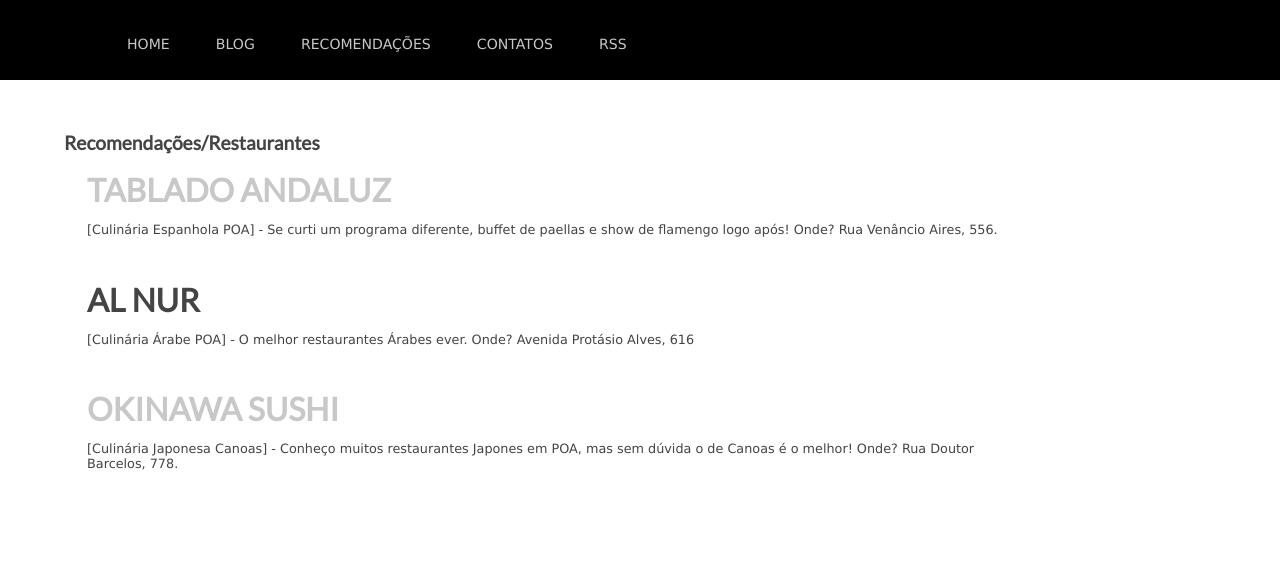
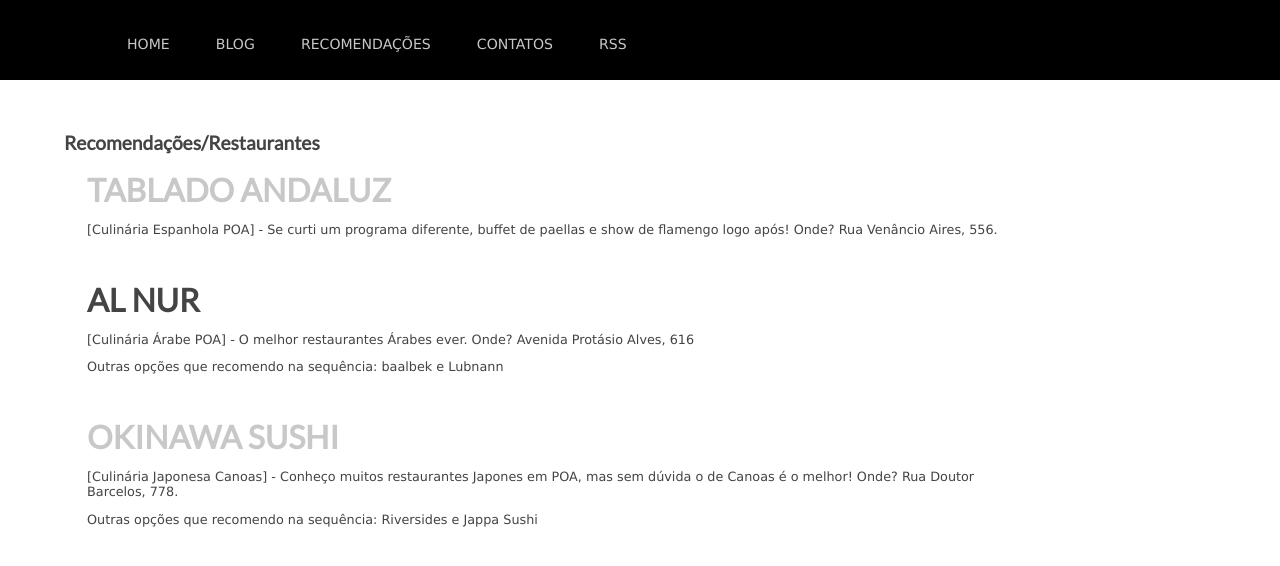
Before and after one commit to rgarbin/rgarbin.github.com, a Jekyll site: the page built from references/food.html, in a window 1280 px wide. Shown: the top 566 px of the page. Built offline with Jekyll 4.4.1, drawn with Linux system fonts in a browser that asks for light colours; comment, search, counter and statistics services are not loaded.

Commit message:
add more food references

```diff
--- a/references/food.html
+++ b/references/food.html
@@ -13,11 +13,13 @@ title: Recomendações de Restaurantes
     <div class="post">
       <h3>Al Nur</h3>
       <p>[Culinária Árabe POA] - O melhor restaurantes Árabes ever. Onde? Avenida Protásio Alves, 616</p>
+      <p>Outras opções que recomendo na sequência: baalbek e Lubnann </p>
     </div>
 </article>
 <article>
     <div class="post">
       <h3><a href="https://www.facebook.com/sushiokinawa" alt="Okinawa Sushi" target="_blank">Okinawa Sushi</a></h3>
       <p>[Culinária Japonesa Canoas] - Conheço muitos restaurantes Japones em POA, mas sem dúvida o de Canoas é o melhor! Onde? Rua Doutor Barcelos, 778. </p>
+      <p>Outras opções que recomendo na sequência: Riversides e Jappa Sushi</p>
     </div>
 </article>
```
